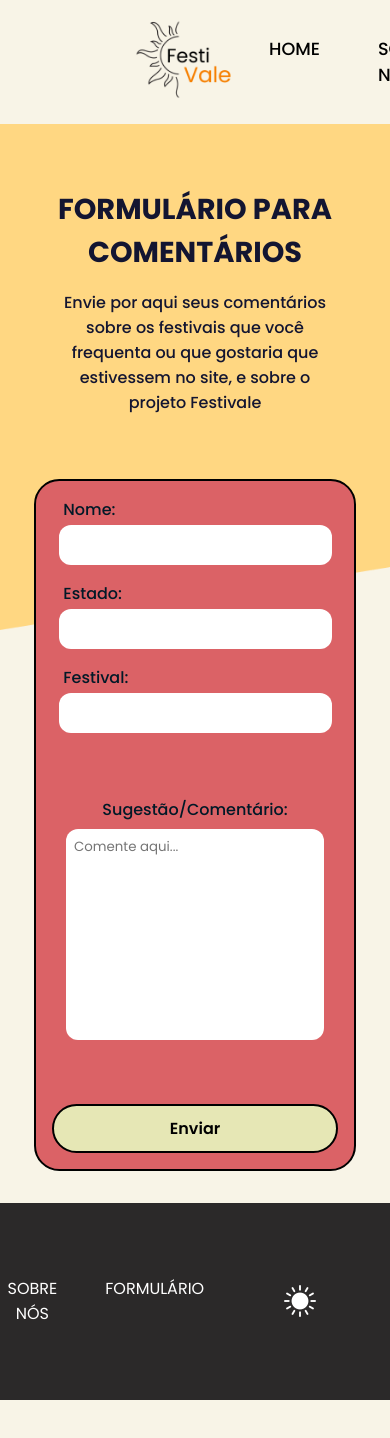
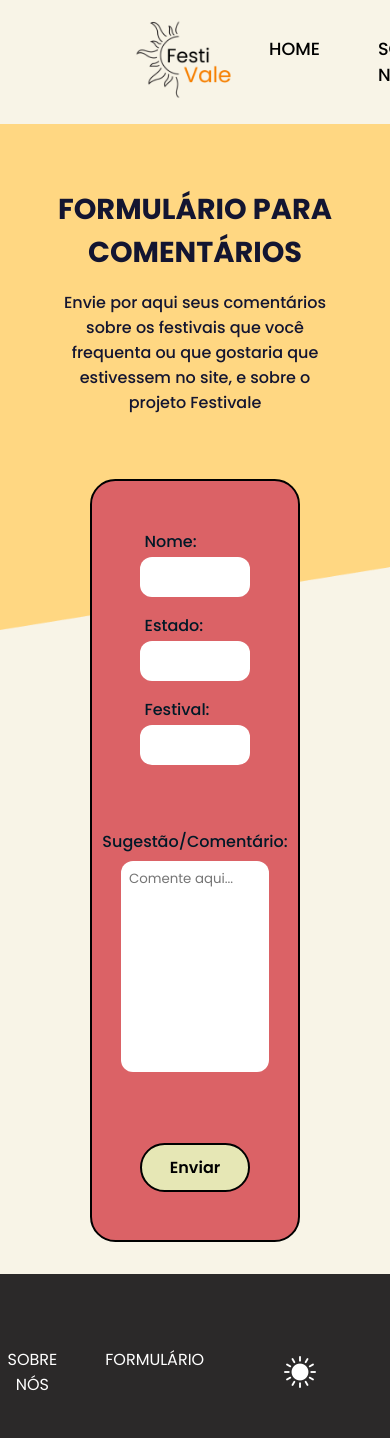
Before and after one commit to Cam1ss/PP-III, a React (Create React App) app: page /formulario in a window 390 px wide. Shown: the top 1438 px of the page. Before the commit the page ends 1400 px from the top, so only its background shows below. Built offline with nearby package versions, Linux system fonts and the light colour scheme.

Commit message:
atualizado

```diff
--- a/src/pages/Form/form.jsx
+++ b/src/pages/Form/form.jsx
@@ -52,7 +52,7 @@ function App() {
       <h2> FORMULÁRIO PARA COMENTÁRIOS </h2>
       <div class="descricao"> Envie por aqui seus comentários sobre os festivais que você frequenta ou que gostaria que estivessem no site, e sobre o projeto Festivale </div>
 
-      <form onSubmit={handleSubmit}>
+      <form onSubmit={handleSubmit} className='form'>
         <div class="container">
 
          <div className='caixa'>
@@ -90,14 +90,16 @@ function App() {
 
         <div className='coment'>
           <p>Sugestão/Comentário:</p>
-          <textarea
+          <div className='area'>
+            <textarea
             value={comentario}
             onChange={(e) => setComentario(e.target.value)}
             placeholder='Comente aqui...'
             required
-          />
+            />
+            </div>
         </div>
-        <button type="submit">Enviar</button>
+        <button className="btn-enviar" type="submit">Enviar</button>
       </form>
       </div>
 
--- a/src/style/Forms/Form.css
+++ b/src/style/Forms/Form.css
@@ -31,7 +31,7 @@ h2 {
     font-size: 2.5rem;
 }
 
-form {
+.form {
     color: rgb(0, 25, 39);
     width: 54vw;
     font-weight: 500;
@@ -91,7 +91,7 @@ input:focus {
     box-shadow: 0 0 5px rgba(247, 127, 0, 0.5);
 }
 
-textarea {
+.area > textarea {
     height: 25vh;
     width: 38vw;
     padding: 8px;
@@ -114,7 +114,7 @@ textarea {
 }
 
 
-button {
+.btn-enviar {
     padding: 10px;
     width: 10rem;
     max-width: 10rem;
@@ -128,7 +128,7 @@ button {
     transition: background-color 400ms;
 }
 
-button:hover {
+.btn-enviar:hover {
     background-color: rgb(0, 0, 0);
     cursor: pointer;
     color: white;
@@ -154,7 +154,7 @@ button:hover {
         width: 100%;
     }
 
-    button {
+    .btn-enviar {
         width: 100%;
         max-width: none;
     }
```
